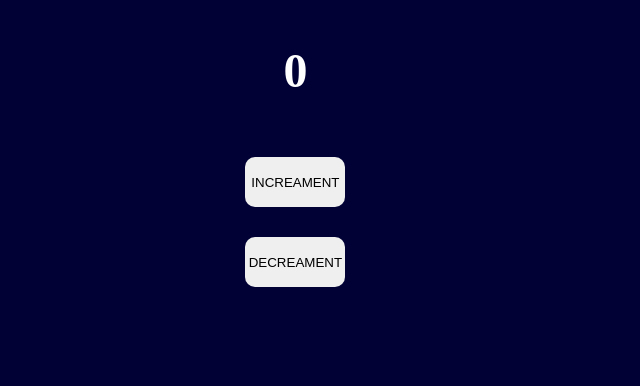
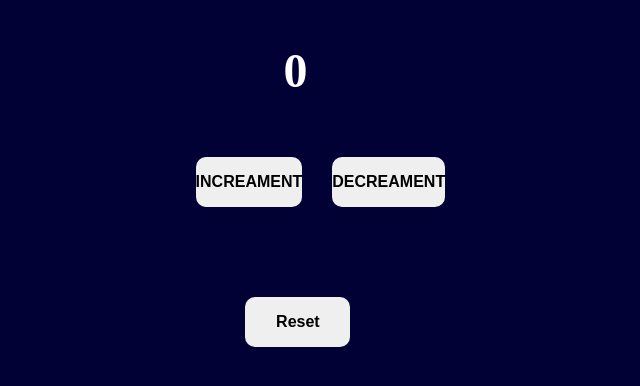
Before and after one commit to sriram-joshi25/Counter, a plain HTML site: page index.html in a window 1280 px wide. Shown: the part 186-572 px from the top of the page, without its empty margins (305-945 px from the left). Drawn offline with Linux system fonts and the light colour scheme.

Commit message:
added reset

```diff
--- a/index.html
+++ b/index.html
@@ -15,6 +15,7 @@
         <button class="inc">INCREAMENT</button>
         <button class="dec">DECREAMENT</button>
     </div>
+        <button class="reset">Reset</button>
 
     <script src="script.js"></script>
 </body>
--- a/style.css
+++ b/style.css
@@ -30,29 +30,46 @@ body{
 }
 .opt{
     display: flex;
-    flex-direction: column;
-    width: 100px;
+    flex-direction: row;
+    width: 150px;
     justify-content: center;
-    align-items: center;
+    /* align-items: center; */
+    text-align: center;
     margin-left: 43%;
     margin-top: 5%;
     gap: 30px;
+
 }
 
 .inc{
-    width: 100px;
+    width: 200px;
     height: 50px;
     border-radius: 10px;
     border: none;
+    font-weight: 700;
+    font-size: 1rem;
 }
 
 .dec{
-    width: 100px;
+    width: 200px;
     height: 50px;
     border-radius: 10px;
     border: none;
+    font-weight: 700;
+    font-size: 1rem;
 }
 
+.reset{
+    width: 105px;
+    margin-left: 43%;
+    margin-top: 7%;
+    height: 50px;
+    border: none;
+    border-radius: 10px;
+    font-weight: 700;
+    font-size: 1rem;
+
+}
 
 @media screen and (max-width:600px) {
 
@@ -106,5 +123,16 @@ body{
     font-weight: 700;
     font-size: 0.9rem;
 }
+.reset{
+    width: 105px;
+    margin-left: 43%;
+    margin-top: 7%;
+    height: 50px;
+    border: none;
+    border-radius: 10px;
+    font-weight: 700;
+    font-size: 1rem;
 
 }
+
+}
```
